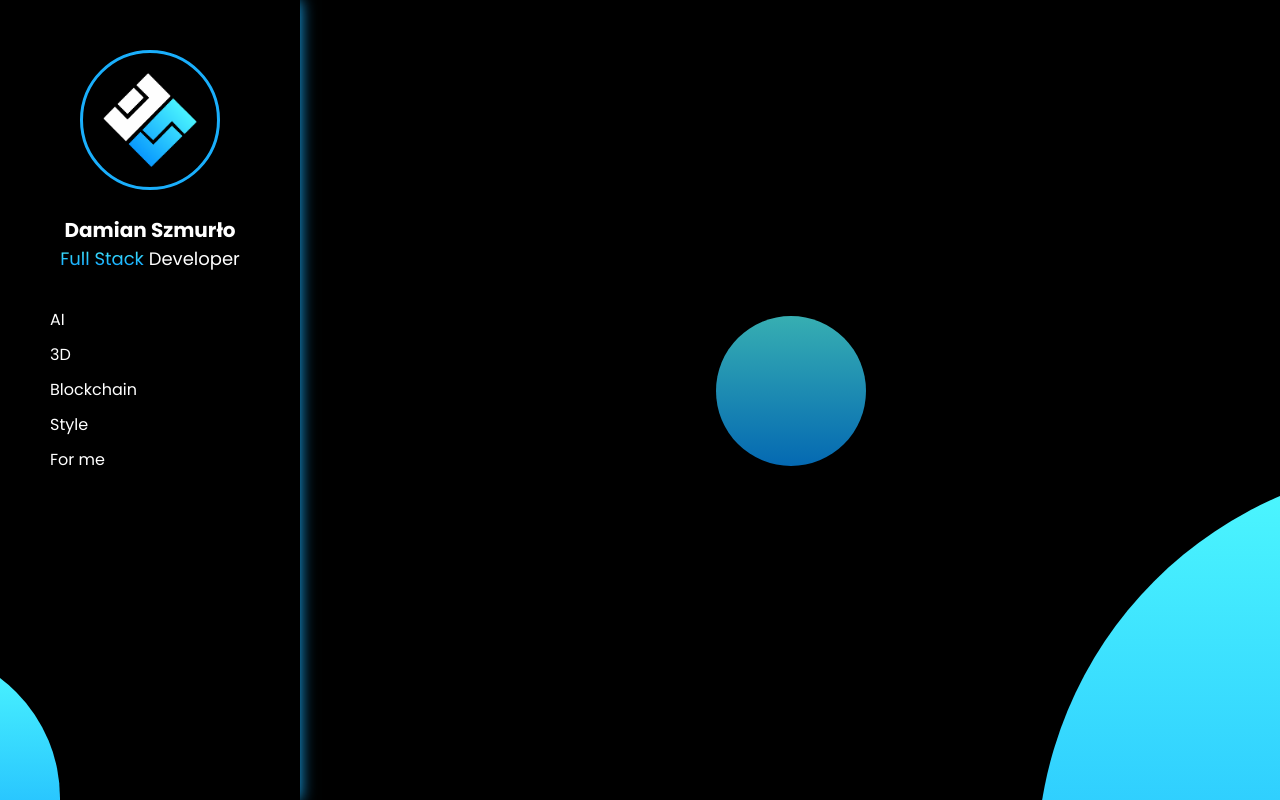
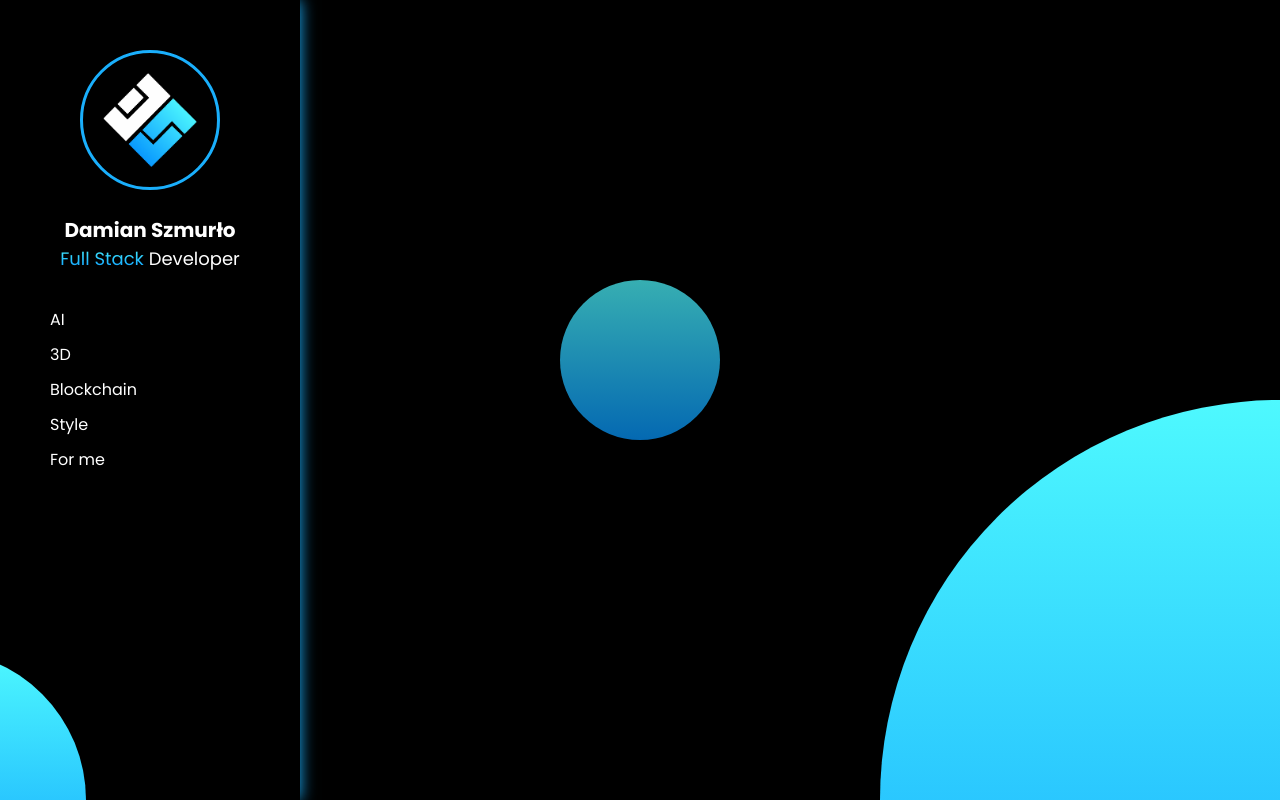
Before and after one commit to ZTKpro/I-hate, a Next.js app: page /ai/voice-assistant in a window 1280 px wide. Built offline with nearby package versions, Linux system fonts and the light colour scheme.

Commit message:
fix things with content

```diff
--- a/components/bubble.js
+++ b/components/bubble.js
@@ -1,14 +1,6 @@
 import styled, { keyframes } from "styled-components";
 
-const fade = keyframes`
-  to {
-    transform: -webkit-linear-gradient(#0696ff, #4ef9fe);
-    rotate: (360deg);
-    opacity: 0.9;
-  }
-`;
-
-const StyledWrappr = styled.div`
+const StyledWrapper = styled.div`
   z-index: ${({ zIndex }) => zIndex || "0"};
   position: ${({ position }) => position || "relative"};
   top: ${({ top }) => top || "0"};
@@ -18,6 +10,7 @@ const StyledWrappr = styled.div`
   transition: ${({ transition }) => transition || "0.3s"};
   cursor: ${({ cursor }) => cursor || "default"};
   opacity: ${({ opacity }) => opacity || "1"};
+  transform: translate(-50%, -50%);
 
   display: flex;
   align-items: center;
@@ -35,6 +28,6 @@ const StyledInside = styled.div`
 
 export default function Bubble(props) {
   return (
-    <StyledWrappr {...props}>{props.inside && <StyledInside />}</StyledWrappr>
+    <StyledWrapper {...props}>{props.inside && <StyledInside />}</StyledWrapper>
   );
 }
--- a/components/content.js
+++ b/components/content.js
@@ -12,6 +12,7 @@ const StyledWrapper = styled.main`
   overflow-x: hidden;
   position: relative;
   min-height: 100vh;
+  height: 100%;
   width: 100vw;
   display: flex;
   overflow-y: ${({ overflow }) => overflow || "auto"};
@@ -19,6 +20,9 @@ const StyledWrapper = styled.main`
 `;
 
 const StyledMenu = styled.nav`
+  position: fixed;
+  top: 0;
+  left: 0;
   z-index: 5;
   background-color: black;
   min-height: 100%;
@@ -62,9 +66,9 @@ const StyledTitle = styled.p`
 const StyledContent = styled.section`
   background-color: ${({ backgroundColor }) =>
     backgroundColor || "transparent"};
-  min-width: ${({ minWidth }) => minWidth || "80%"};
+  min-width: ${({ minWidth }) => minWidth || "100vw"};
   position: relative;
-  padding: ${({ padding }) => padding || "50px"};
+  padding: ${({ padding }) => padding || "50px 0 50px 350px"};
   display: ${({ display }) => display || "block"};
 `;
 
@@ -161,14 +165,8 @@ export default function Content({
 }) {
   return (
     <StyledWrapper align={align} overflow={overflow}>
-      <Bubble
-        size={300}
-        top="81vh"
-        left="-240px"
-        position="absolute"
-        zIndex="6"
-      />
-      <Bubble size={800} top="58vh" left="81vw" position="absolute" />
+      <Bubble size={300} top="100%" left="-5%" position="absolute" zIndex="6" />
+      <Bubble size={800} top="100%" left="100%" position="absolute" />
       <StyledMenu>
         <StyledAboutMe>
           <StyledImage src={Logo} alt="logo" />
--- a/package.json
+++ b/package.json
@@ -14,6 +14,7 @@
     "@tensorflow-models/coco-ssd": "^2.2.2",
     "@tensorflow-models/knn-classifier": "^1.2.4",
     "@tensorflow-models/mobilenet": "^2.1.0",
+    "@tensorflow-models/speech-commands": "^0.5.4",
     "@tensorflow/tfjs": "^4.2.0",
     "axios": "^1.2.3",
     "chart.js": "3.9.1",
--- a/pages/ai/voice-assistant.js
+++ b/pages/ai/voice-assistant.js
@@ -8,8 +8,9 @@ import Bubble from "../../components/bubble";
 const StyledInfo = styled.p`
   position: absolute;
   top: 60%;
-  left: 51%;
+  left: 50%;
   font-size: 28px;
+  transform: translate(-50%, -50%);
 `;
 
 export default function VoiceAssistant() {
@@ -19,10 +20,10 @@ export default function VoiceAssistant() {
   const [info, setInfo] = useState("");
 
   return (
-    <Content overflow="hidden" minWidth="65%">
+    <Content overflow="hidden" padding="0">
       <Bubble
-        size={150}
-        top="38%"
+        size={160}
+        top="45%"
         left="50%"
         cursor="pointer"
         onMouseEnter={() => setOpacityAssistent(1)}
```
Also changed, not shown: pages/style/3d-text.js (+12 -0 lines), pages/style/parallax.js (+7 -10 lines), 1 other file (tests, documents, lock files or other folders).
